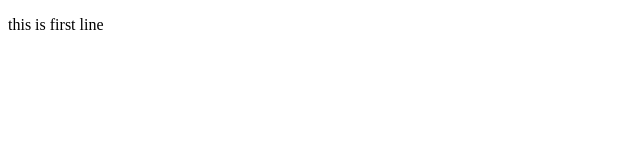
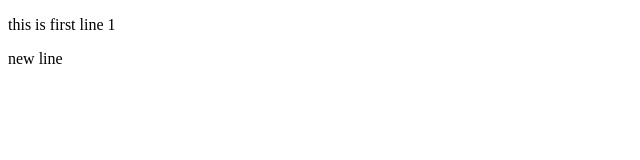
Before and after one commit to Vinayediga/gitpractise, a plain HTML site: page index.html in a window 1280 px wide. Shown: the full height of the page, 0-640 px from the left. Drawn offline with Linux system fonts and the light colour scheme.

Commit message:
second change

```diff
--- a/index.html
+++ b/index.html
@@ -6,6 +6,7 @@
     <title>Document</title>
 </head>
 <body>
-    <p>this is first line</p>
+    <p>this is first line 1</p>
+    <p>new line</p>
 </body>
 </html>
```
